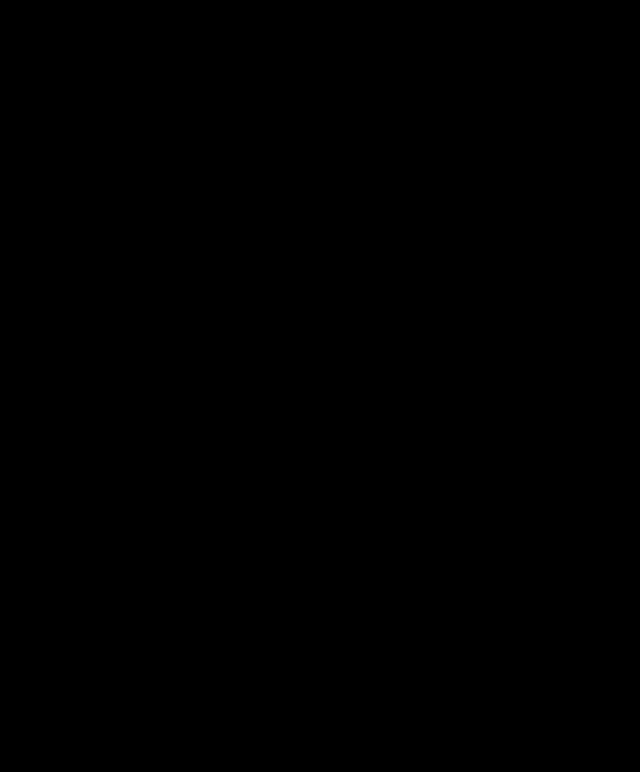
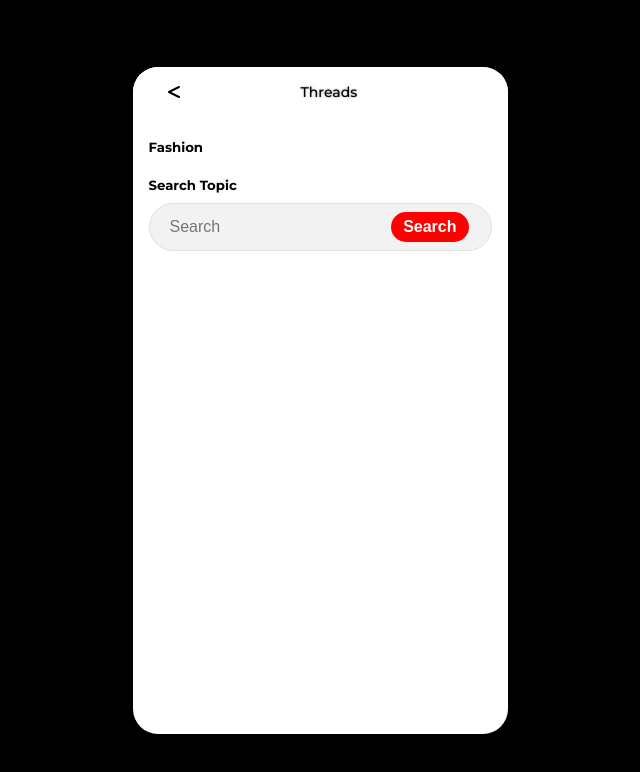
Before and after one commit to peishan31/tiktok-hackathon, a React (Create React App) app: page /category in a window 1280 px wide. Shown: the top 772 px of the page, without its empty margins (320-960 px from the left). Built offline with nearby package versions, Linux system fonts and the light colour scheme.

Commit message:
Backup for Category Search Bar Design + Added Routing for Discussion page

```diff
--- a/src/App.js
+++ b/src/App.js
@@ -13,6 +13,7 @@
 import SavedItems from './pages/SavedItems';
 import Wishlist from "./pages/Wishlist";
 import ProductList from "./pages/ProductList";
+import Category from  "./pages/Category";
 
 function App() {
   return (
@@ -27,6 +28,7 @@
           <Route exact path="/SavedItems" component={SavedItems} />
           <Route exact path="/wishlist" component={Wishlist} />
           <Route exact path="/productList" component={ProductList} />
+          <Route exact path="/category" component={Category} />
         </Switch>
       </Router>
     </>
--- /dev/null
+++ b/src/pages/Category.css
@@ -0,0 +1,57 @@
+/* Example CSS for TikTok-style search bar */
+.search-title {
+    margin-bottom: 10px;
+    font-size: 1.2rem;
+    font-weight: bold;
+  }
+
+  .tiktok-search {
+    display: flex;
+    align-items: center;
+    border: 1px solid #e0e0e0;
+    border-radius: 25px;
+    padding: 8px 12px;
+    background-color: #f2f2f2;
+  }
+
+  .search-input-container {
+    display: flex;
+    align-items: center;
+    justify-content: space-between; /* Adjusts the spacing between input and button */
+    flex: 1;
+  }
+
+  .search-input {
+    border: none;
+    outline: none;
+    background-color: transparent;
+    padding: 0 8px;
+    font-size: 1rem;
+  }
+
+  .clear-button {
+    border: none;
+    background-color: transparent;
+    color: gray;
+    cursor: pointer;
+    transition: color 0.2s;
+  }
+
+  .clear-button:hover {
+    color: red;
+  }
+
+  .search-button {
+    border: none;
+    background-color: #ff0000;
+    color: white;
+    cursor: pointer;
+    padding: 6px 12px;
+    border-radius: 25px;
+    font-size: 1rem;
+    transition: background-color 0.2s;
+  }
+
+  .search-button:hover {
+    background-color: #cc0000;
+  }
--- /dev/null
+++ b/src/pages/Category.jsx
@@ -0,0 +1,56 @@
+import BottomNavbar from '../components/BottomNavbar';
+import TopNavbar from '../components/DefaultTopNavbar';
+import db from "../config/firebase";
+import React, { useEffect, useState, useRef } from 'react';
+import Button from '@mui/material/Button';
+import { Box, Typography, TextField } from '@mui/material';
+import './Category.css';
+
+function Category() {
+
+    const [searchQuery, setSearchQuery] = useState('');
+
+    const handleClearSearch = () => {
+        setSearchQuery('');
+    };
+
+    const handleSearch = () => {
+        // TODO: Implement the search functionality here
+        console.log('Search query:', searchQuery);
+    };
+
+    return (
+        <div className="app">
+        <div className="container" style={{backgroundColor: '#fff'}}>
+            <TopNavbar className="top-navbar" title="Threads"/>
+            <Box sx={{ px: 2 }}>
+                <h5 style={{ marginBottom: '10px' }}>Fashion</h5>
+                <h5 style={{ marginBottom: '10px' }}>Search Topic</h5>
+                <div className="tiktok-search">
+                    <div className="search-input-container">
+                    <input
+                        type="text"
+                        placeholder="Search"
+                        value={searchQuery}
+                        onChange={(e) => setSearchQuery(e.target.value)}
+                        className="search-input"
+                    />
+                    {searchQuery && (
+                        <button className="clear-button" onClick={() => setSearchQuery('')}>
+                        Clear
+                        </button>
+                    )}
+                    </div>
+                    {searchQuery === '' && ( // Only render when searchQuery is empty
+                    <button className="search-button" onClick={handleSearch}>
+                        Search
+                    </button>
+                    )}
+                </div>
+            </Box>
+        </div>
+        </div>
+    );
+}
+
+export default Category;
--- a/src/pages/Discussion.jsx
+++ b/src/pages/Discussion.jsx
@@ -5,6 +5,7 @@
 import Button from '@mui/material/Button';
 import { Box, Typography } from '@mui/material';
 import ArrowForwardIcon from '@mui/icons-material/ArrowForward';
+import { BrowserRouter as Router, Link, Route } from 'react-router-dom';
 
 function Discussion() {
 
@@ -65,10 +66,15 @@
           </div>
           <h5 style={{ marginBottom: '10px' }}>All Categories</h5>
             {categories.map((category, index) => (
-              <div style={categoryStyle} key={index}>
-                <Typography variant="body1">{category}</Typography>
-                <ArrowForwardIcon style={{ color: 'gray' }} />
-              </div>
+              <Link
+                to={`/category/${encodeURIComponent(category)}`}s
+                key={index}
+              >
+                <div style={categoryStyle} key={index}>
+                  <Typography variant="body1">{category}</Typography>
+                  <ArrowForwardIcon style={{ color: 'gray' }} />
+                </div>
+              </Link>
             ))}
           </Box>
       </div>
```
